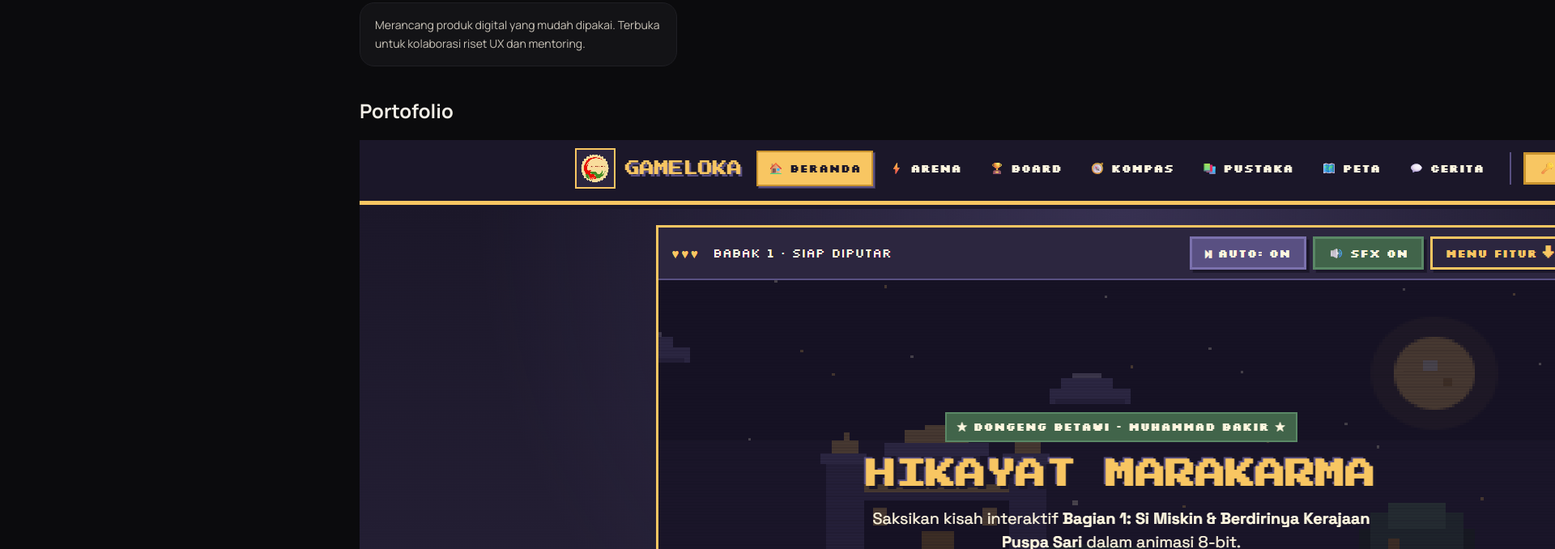
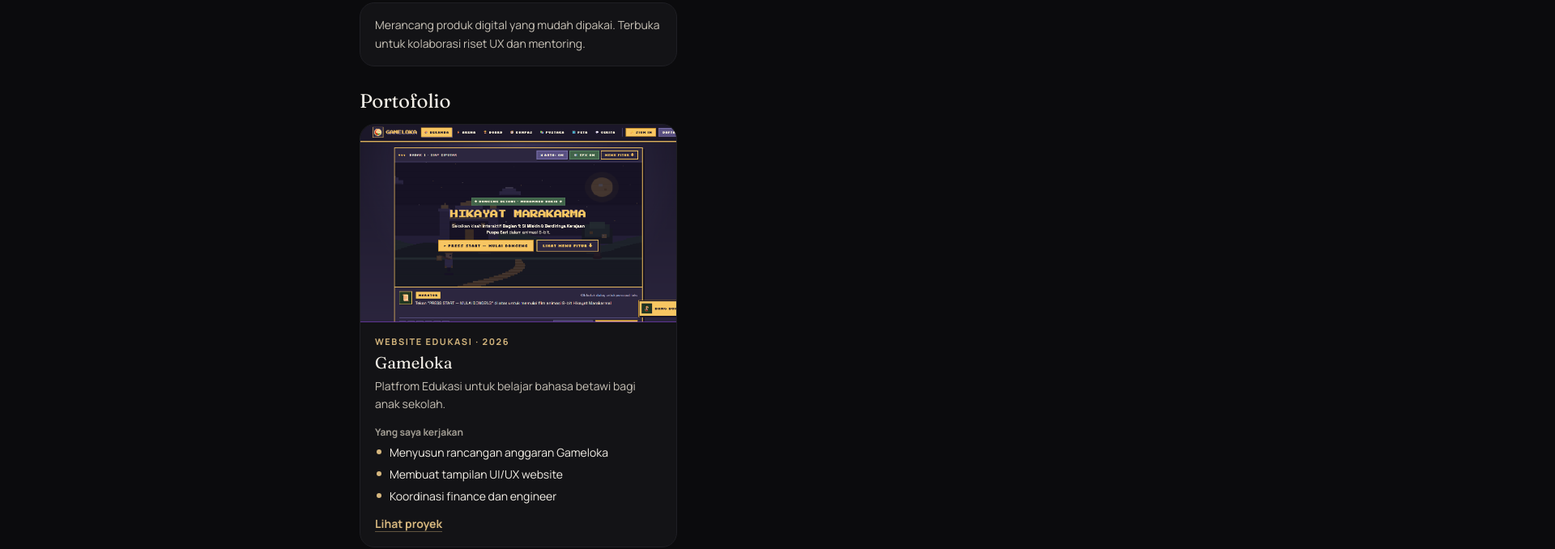
Before and after one commit to novaveria/linkert, a plain HTML site: page index.html in a window 1280 px wide. Shown: the part 543-1221 px from the top of the page at 81% size, 1920 px wide, since content can reach past the window. Drawn offline with Linux system fonts and the light colour scheme.

Commit message:
Update style.css

```diff
--- a/style.css
+++ b/style.css
@@ -359,6 +359,136 @@ a:focus-visible, button:focus-visible {
   color: #C9C3B8;
 }
 
+/* ===== Portofolio ===== */
+.portfolio[hidden] { display: none; }
+.portfolio {
+  display: flex;
+  flex-direction: column;
+  gap: 14px;
+  margin-top: 10px;
+}
+
+.section-title {
+  margin: 0;
+  font-family: var(--font-display);
+  font-weight: 400;
+  font-size: 24px;
+  letter-spacing: -0.2px;
+}
+
+.portfolio-list {
+  display: flex;
+  flex-direction: column;
+  gap: 16px;
+}
+
+.project {
+  border-radius: var(--radius);
+  background: var(--surface);
+  border: 1px solid #1F1F24;
+  overflow: hidden;
+}
+
+.project-media {
+  aspect-ratio: 16 / 10;
+  background: #16150F;
+}
+.project-media img {
+  display: block;
+  width: 100%;
+  height: 100%;
+  object-fit: cover;
+}
+
+/* kotak sementara sebelum gambar proyek ada */
+.project-media.is-placeholder {
+  display: flex;
+  flex-direction: column;
+  align-items: center;
+  justify-content: center;
+  gap: 8px;
+  color: var(--gold);
+  font-size: 12px;
+  background:
+    repeating-linear-gradient(135deg, transparent 0 14px, rgba(214, 183, 126, 0.05) 14px 15px),
+    linear-gradient(160deg, #1E1C16, #121110);
+  border-bottom: 1px solid #1F1F24;
+}
+.project-media.is-placeholder svg { width: 32px; height: 32px; opacity: 0.8; }
+.project-media.is-placeholder span { color: var(--muted); }
+
+.project-body {
+  padding: 16px 18px 18px;
+  display: flex;
+  flex-direction: column;
+  gap: 6px;
+}
+
+.project-meta {
+  margin: 0;
+  font-size: 11px;
+  font-weight: 700;
+  letter-spacing: 1.6px;
+  text-transform: uppercase;
+  color: var(--gold);
+}
+
+.project-title {
+  margin: 0;
+  font-family: var(--font-display);
+  font-weight: 400;
+  font-size: 20px;
+  line-height: 1.25;
+}
+
+.project-desc {
+  margin: 0;
+  font-size: 14px;
+  line-height: 1.6;
+  color: #C9C3B8;
+}
+
+.project-label {
+  margin: 8px 0 0;
+  font-size: 12px;
+  font-weight: 700;
+  color: var(--muted);
+}
+
+.project-tasks {
+  margin: 0;
+  padding: 0;
+  list-style: none;
+  display: flex;
+  flex-direction: column;
+  gap: 6px;
+}
+.project-tasks li {
+  position: relative;
+  padding-left: 18px;
+  font-size: 14px;
+  line-height: 1.5;
+}
+.project-tasks li::before {
+  content: '';
+  position: absolute;
+  left: 2px;
+  top: 0.55em;
+  width: 6px;
+  height: 6px;
+  border-radius: 50%;
+  background: var(--gold);
+}
+
+.project-link {
+  align-self: flex-start;
+  margin-top: 8px;
+  font-size: 14px;
+  font-weight: 700;
+  color: var(--gold);
+  border-bottom: 1px solid rgba(214, 183, 126, 0.4);
+}
+
 .page-home .footer { padding: 28px 24px 0; }
 
 @keyframes rise {
```
